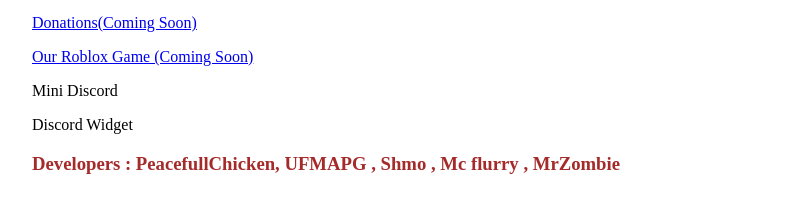
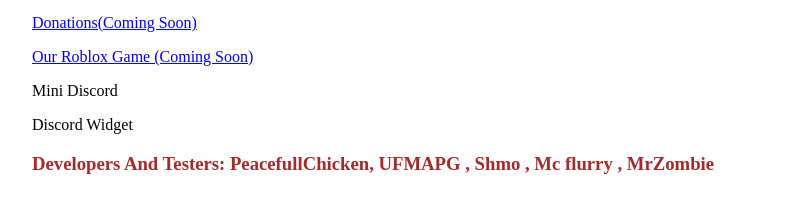
Before and after one commit to UFMAPG/Bios, a plain HTML site: page index.html in a window 1280 px wide. Shown: the part 240-452 px from the top of the page, without its empty margins (40-831 px from the left). Drawn offline with Linux system fonts and the light colour scheme.

Commit message:
Update index.html

```diff
--- a/index.html
+++ b/index.html
@@ -22,4 +22,4 @@
 
 <p  onclick="location.href='https://discord.com/widget?id=1129258475713724448&theme=dark'" type="button"> Discord Widget</button>
 
- <h3 style="color:brown;"> Developers : PeacefullChicken, UFMAPG , Shmo , Mc flurry , MrZombie </p>
+ <h3 style="color:brown;"> Developers And Testers: PeacefullChicken, UFMAPG , Shmo , Mc flurry , MrZombie </p>
```
